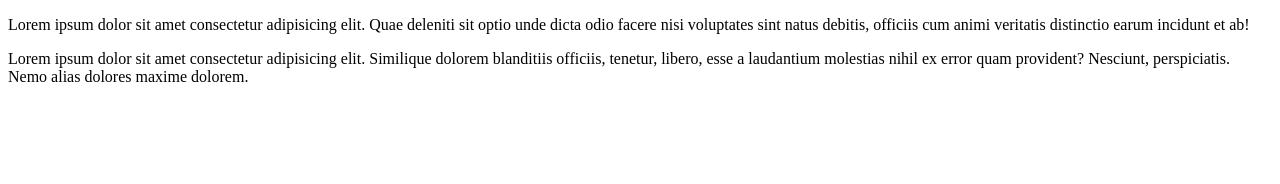
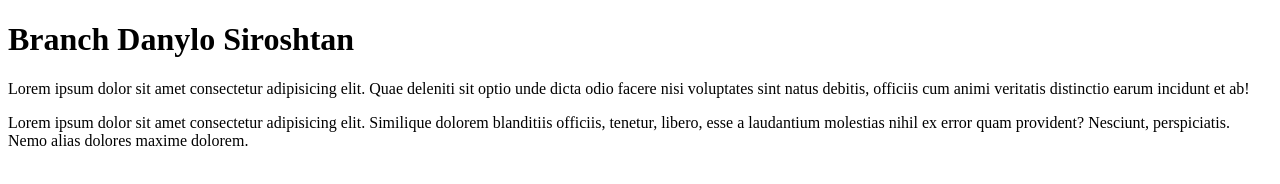
Before and after one commit to Danyloum/zadanieGitHub, a plain HTML site: page index.html in a window 1280 px wide. Drawn offline with Linux system fonts and the light colour scheme.

Commit message:
dodaj naglowek z imieniem

```diff
--- a/index.html
+++ b/index.html
@@ -7,6 +7,7 @@
     <title>Document</title>
 </head>
 <body>
+    <h1>Branch Danylo Siroshtan</h1>
     <p>Lorem ipsum dolor sit amet consectetur adipisicing elit. Quae deleniti sit optio unde dicta odio facere nisi voluptates sint natus debitis, officiis cum animi veritatis distinctio earum incidunt et ab!</p>
     <p>Lorem ipsum dolor sit amet consectetur adipisicing elit. Similique dolorem blanditiis officiis, tenetur, libero, esse a laudantium molestias nihil ex error quam provident? Nesciunt, perspiciatis. Nemo alias dolores maxime dolorem.</p>
 </body>
```
